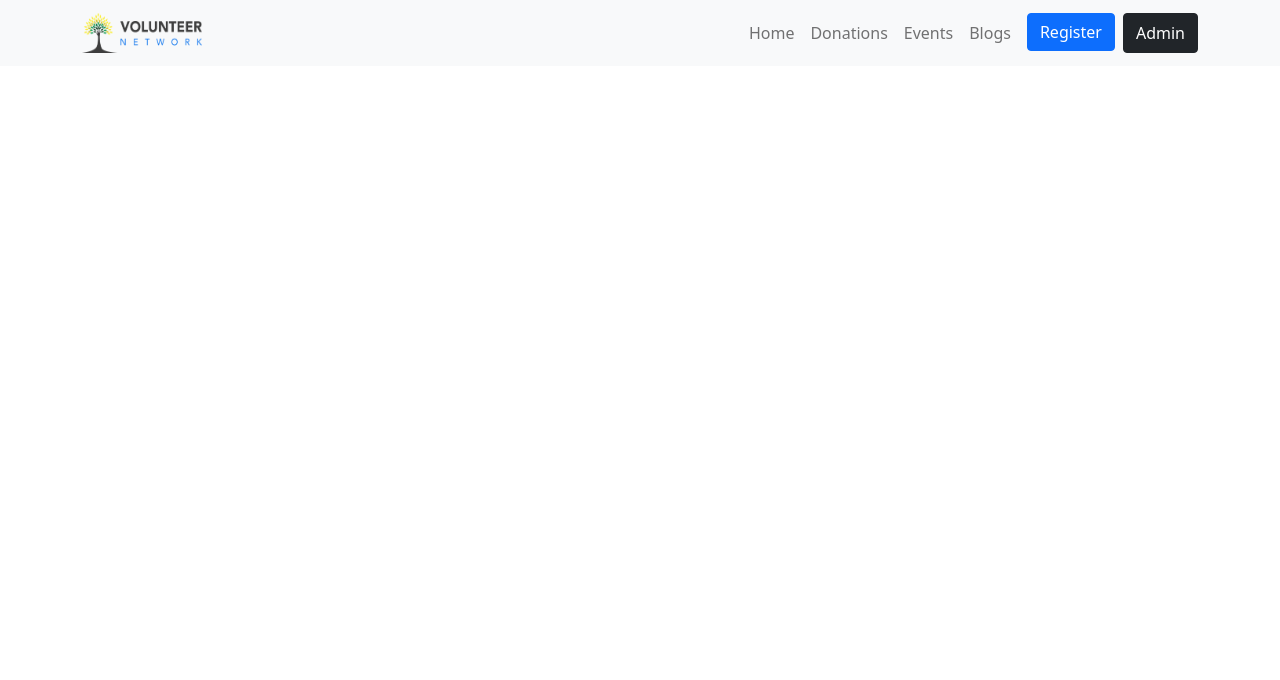
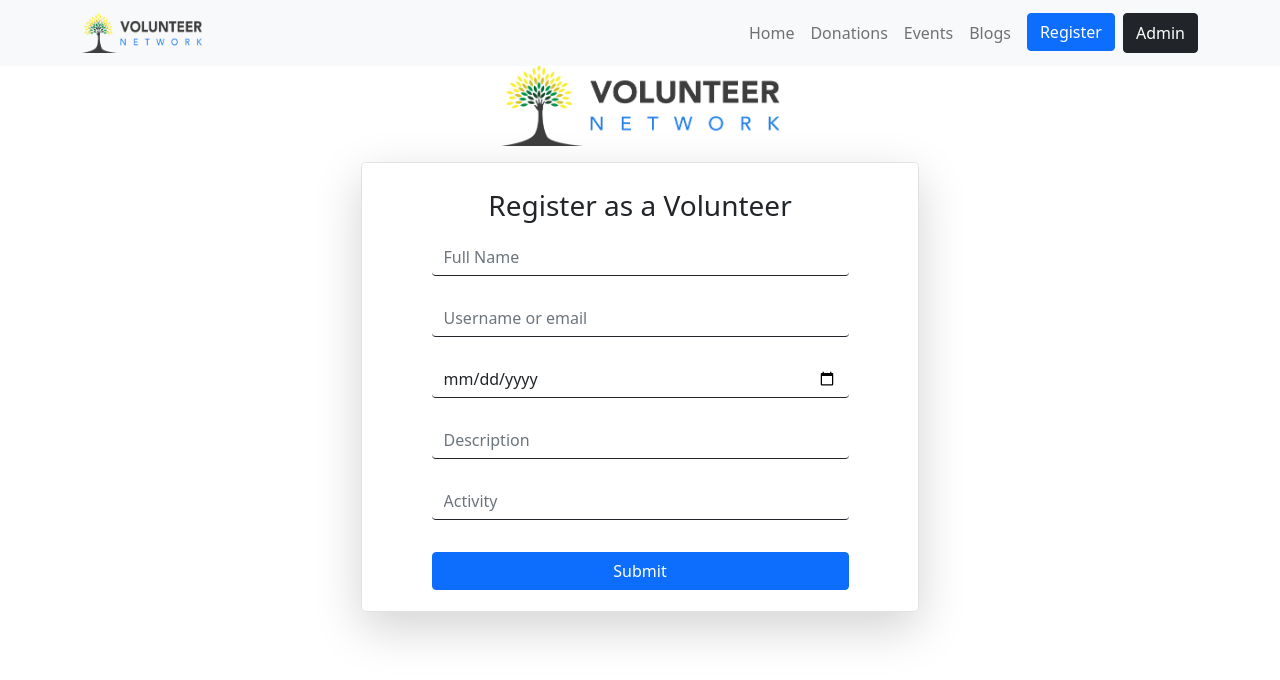
Before and after one commit to Tanmoy-Parvez/volunteer-network-client, a React (Create React App) app: page /registerForm in a window 1280 px wide. Shown: the top 680 px of the page. Built offline with nearby package versions, Linux system fonts and the light colour scheme.

Commit message:
register form created done

```diff
--- a/package.json
+++ b/package.json
@@ -11,6 +11,7 @@
     "react": "^17.0.2",
     "react-bootstrap": "^2.0.0",
     "react-dom": "^17.0.2",
+    "react-hook-form": "^7.18.0",
     "react-router-dom": "^5.3.0",
     "react-scripts": "4.0.3",
     "web-vitals": "^1.1.2"
--- a/src/App.js
+++ b/src/App.js
@@ -4,6 +4,7 @@ import 'bootstrap/dist/css/bootstrap.min.css';
 import Home from './components/Home/Home';
 import Header from './components/Header/Header';
 import Login from './components/Login/Login';
+import RegisterForm from './components/RegisterForm/RegisterForm';
 
 function App() {
   return (
@@ -20,6 +21,9 @@ function App() {
           <Route path="/login">
             <Login />
           </Route>
+          <Route path="/registerForm">
+            <RegisterForm />
+          </Route>
 
         </Switch>
       </Router>
--- /dev/null
+++ b/src/components/RegisterForm/RegisterForm.js
@@ -0,0 +1,29 @@
+import React from 'react';
+import logo from '../../images/logos/Group 1329.png';
+import { useForm } from "react-hook-form";
+
+
+const RegisterForm = () => {
+    const { register, handleSubmit } = useForm();
+    const onSubmit = data => console.log(data);
+    return (
+        <div className="container mt-5">
+            <img src={logo} alt="" className="w-25 mt-3" />
+            <div className="w-50 mt-3 border rounded-3 mx-auto shadow-lg" style={{ height: "450px", paddingTop: "10px" }}>
+                <h3 className="my-3">Register as a Volunteer</h3>
+                <form onSubmit={handleSubmit(onSubmit)}>
+                    <input {...register("fullName", { required: true })} className="form-control w-75 mx-auto border-bottom border-dark border-top-0 border-start-0 border-end-0" placeholder="Full Name" />
+                    <input {...register("email", { required: true })} className="form-control w-75 mx-auto border-bottom border-dark border-top-0 border-start-0 border-end-0 my-4" placeholder="Username or email" />
+                    <input type="date" {...register("date", { required: true })} className="form-control w-75 mx-auto border-bottom border-dark border-top-0 border-start-0 border-end-0"
+                        placeholder="Date" />
+                    <input {...register("description", { required: true })} className="form-control w-75 mx-auto border-bottom border-dark border-top-0 border-start-0 border-end-0 my-4" placeholder="Description" />
+                    <input {...register("activity", { required: true })} className="form-control w-75 mx-auto border-bottom border-dark border-top-0 border-start-0 border-end-0 mb-2" placeholder="Activity" />
+
+                    <input type="submit" className="btn btn-primary w-75 mt-4" />
+                </form>
+            </div>
+        </div>
+    );
+};
+
+export default RegisterForm;
```
Also changed, not shown: 1 other file (tests, documents, lock files or other folders).
